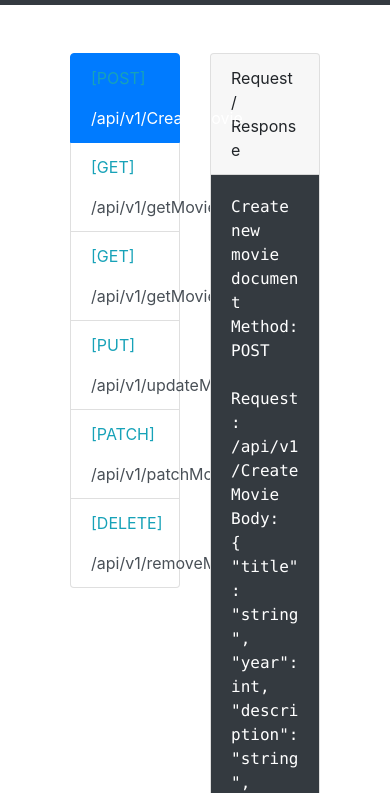
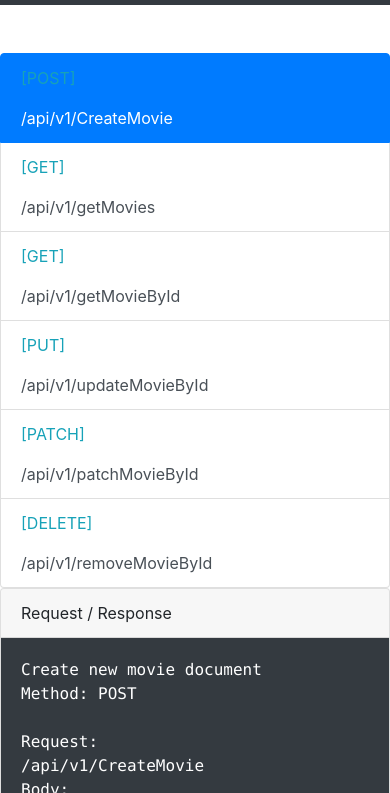
Before and after one commit to Lulzphantom/defv-movies-heroku, a website: page views/index.html in a window 390 px wide. Shown: the part 51-844 px from the top of the page. Drawn offline with nearby package versions, Linux system fonts and the light colour scheme.

Commit message:
responsive update

```diff
--- a/views/index.html
+++ b/views/index.html
@@ -18,7 +18,7 @@
     <container>
         <br><br>
         <div class="row justify-content-center">
-            <div class="col-4">
+            <div class="col-sm-12 col-md-4">
                 <div class="list-group" id="list-tab" role="tablist">
                     <a class="list-group-item list-group-item-action active" id="create" data-toggle="list"
                         href="#list-create" role="tab" aria-controls="home"><p class="text-info">[POST]</p> /api/v1/CreateMovie</a>
@@ -33,8 +33,8 @@
                     <a class="list-group-item list-group-item-action" id="delete" data-toggle="list"
                         href="#list-delete" role="tab" aria-controls="settings"><p class="text-info">[DELETE]</p> /api/v1/removeMovieById</a>
                 </div>
-            </div>
-            <div class="col-4">
+            </div><br><br>
+            <div class="col-sm-12 col-md-4">
                 <div class="card">
                     <div class="card-header">
                         Request / Response
```
